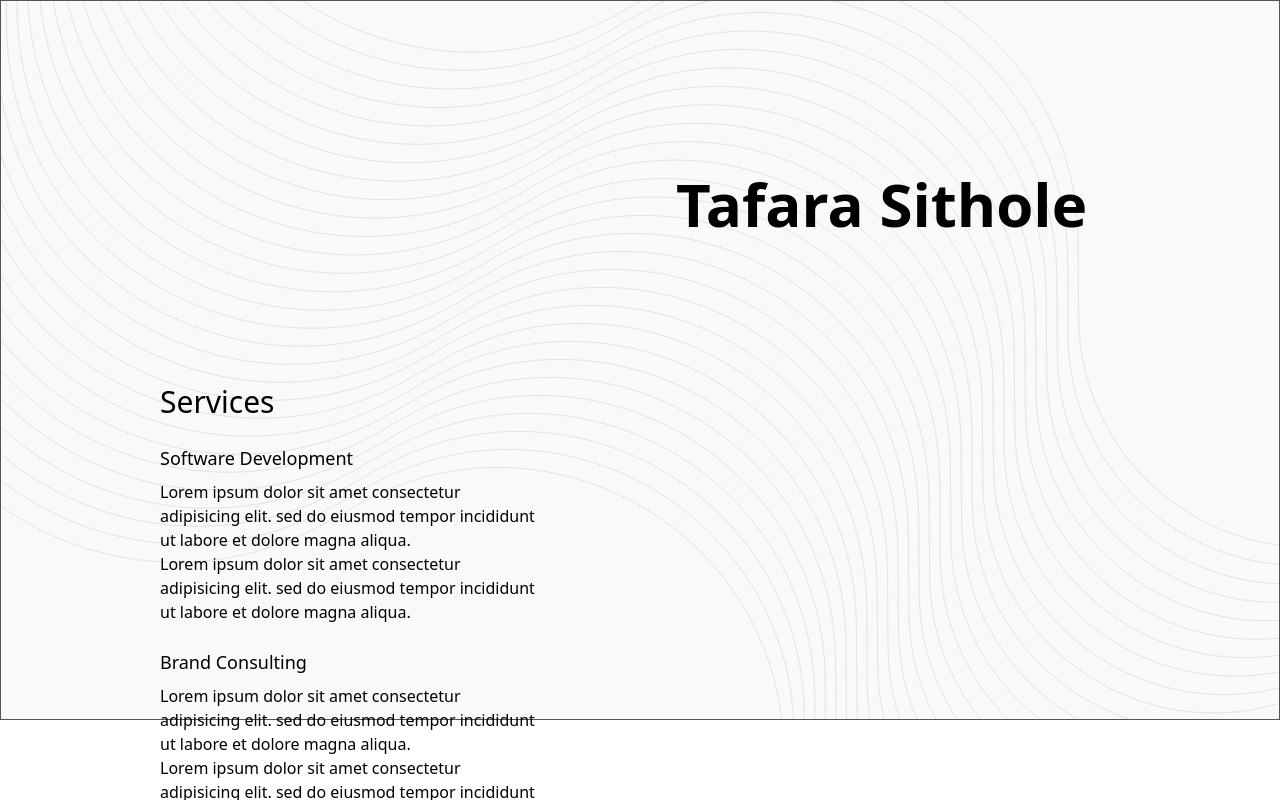
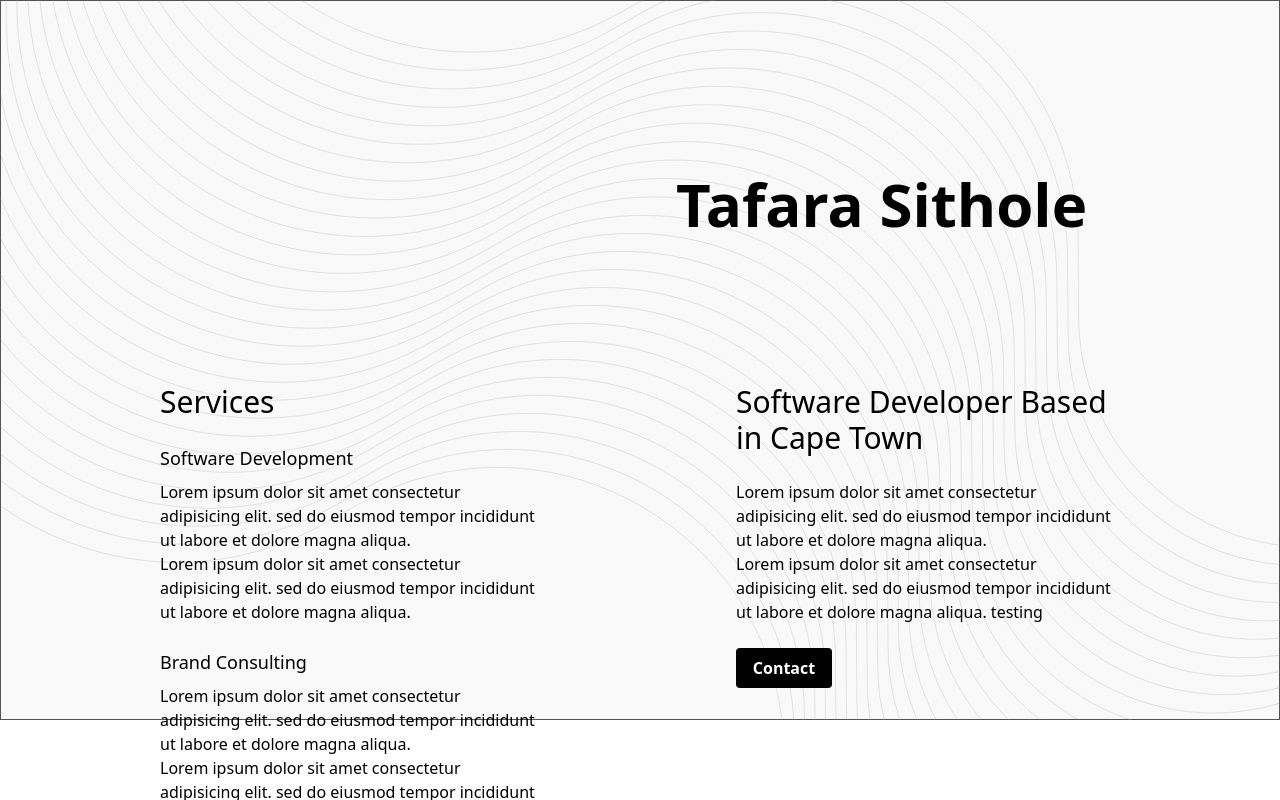
Before and after one commit to Taf-s/my-react-appv2, a React (Create React App) app: page / in a window 1280 px wide. Built offline with nearby package versions, Linux system fonts and the light colour scheme.

Commit message:
added about me section to the home component

```diff
--- a/src/components/AboutMeSection/AboutMeSection.js
+++ b/src/components/AboutMeSection/AboutMeSection.js
@@ -0,0 +1,22 @@
+import React from "react";
+
+const AboutMe = () => {
+  return (
+    <div className="fixed right-40 top-96 w-96 h-96">
+      <h1 className=" text-black text-3xl font-medium">
+        Software Developer Based in Cape Town
+      </h1>
+      <p className="mt-6">
+        Lorem ipsum dolor sit amet consectetur adipisicing elit. sed do eiusmod
+        tempor incididunt ut labore et dolore magna aliqua.
+        <br /> Lorem ipsum dolor sit amet consectetur adipisicing elit. sed do
+        eiusmod tempor incididunt ut labore et dolore magna aliqua. testing
+      </p>
+      <button className="bg-black hover:grey-700 text-white w-1/4 font-bold py-2 rounded mt-6">
+        Contact
+      </button>
+    </div>
+  );
+};
+
+export default AboutMe;
--- a/src/components/Home/Home.js
+++ b/src/components/Home/Home.js
@@ -1,5 +1,6 @@
 import React from "react";
 import Services from "../ServicesSection/ServiceSection";
+import AboutMe from "../AboutMeSection/AboutMeSection";
 
 const Home = () => {
   return (
@@ -8,6 +9,7 @@ const Home = () => {
         Tafara Sithole
       </h1>
       <Services />
+      <AboutMe />
     </div>
   );
 };
```
